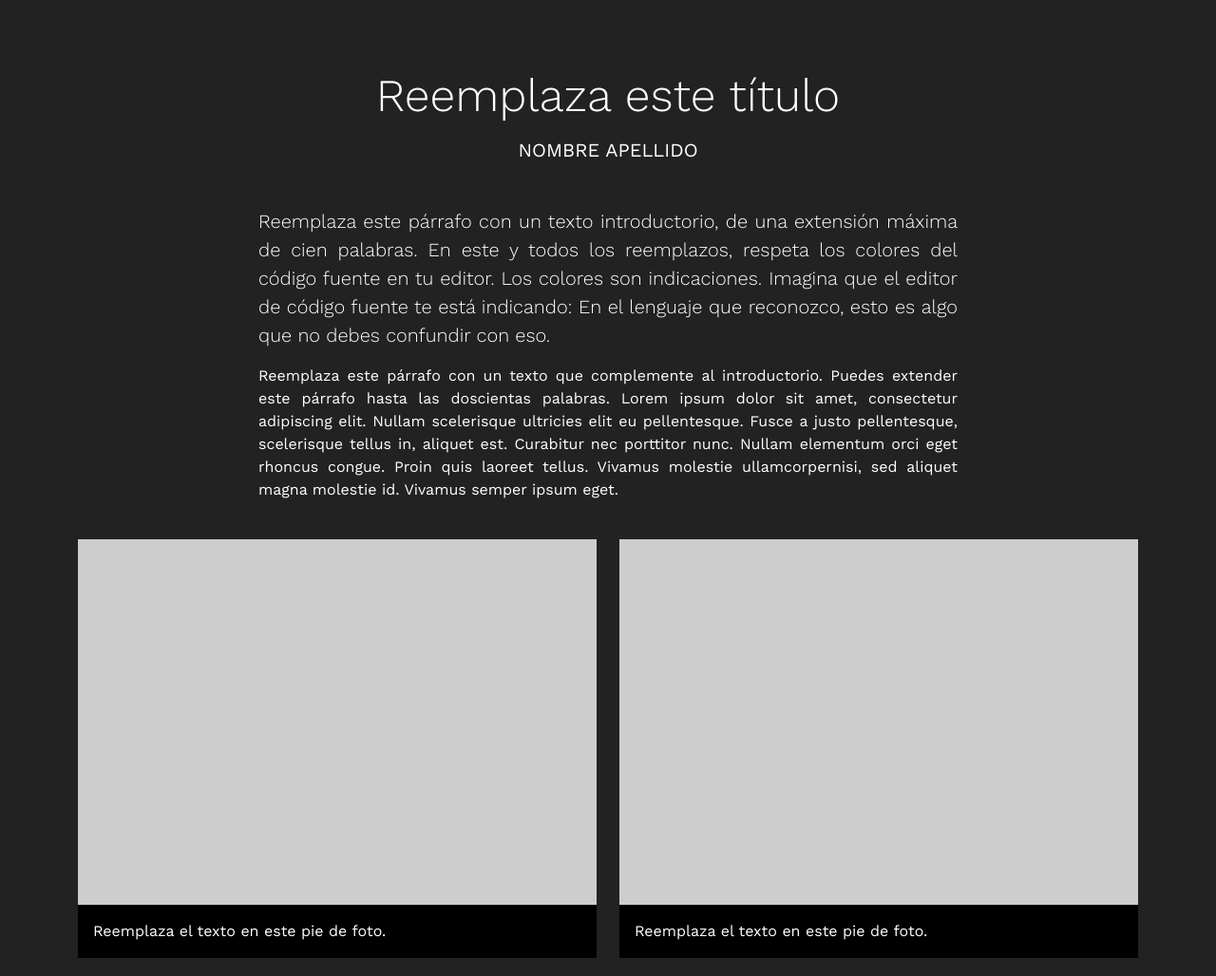
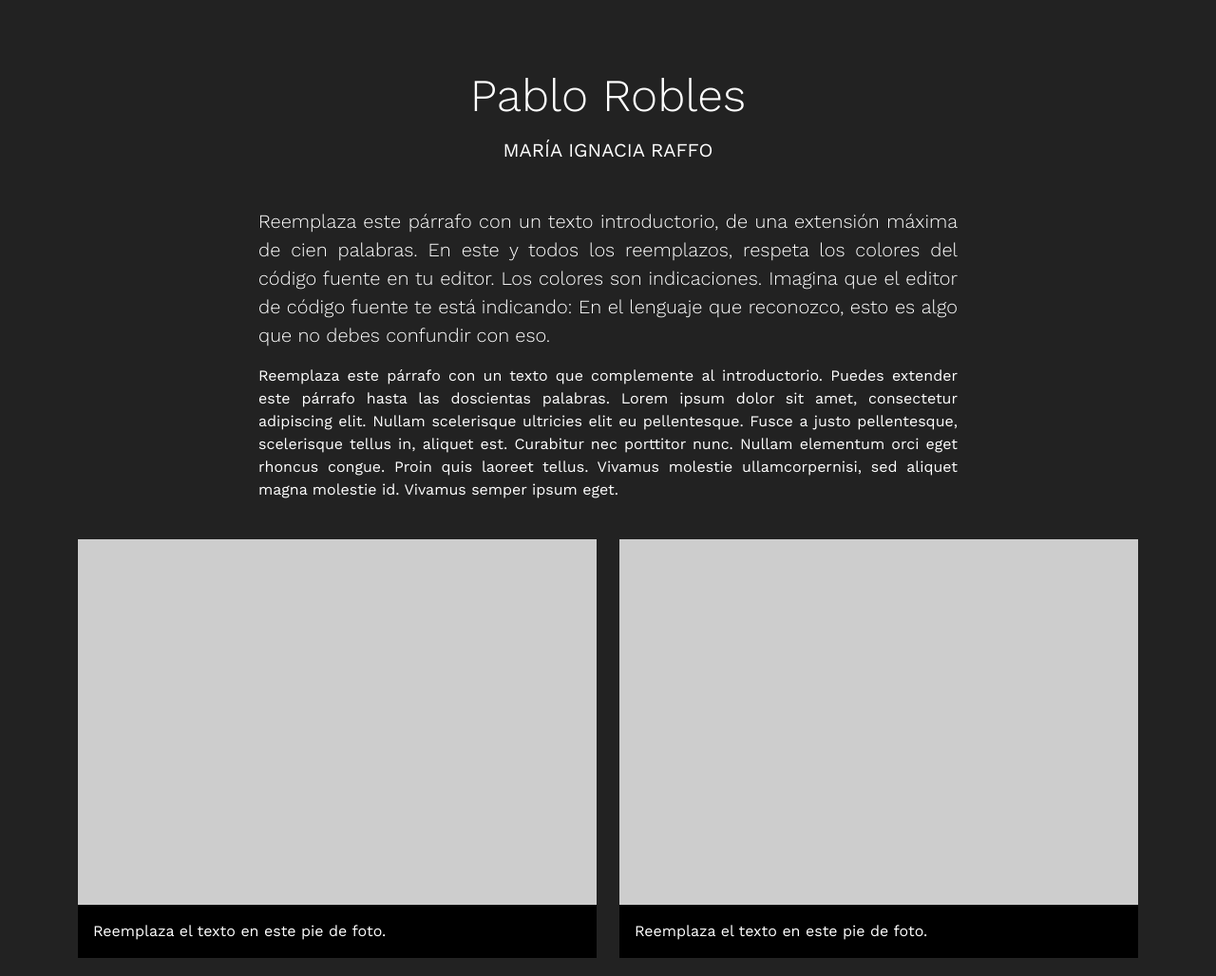
Before and after one commit to nacharaffo/id-clase-02, a plain HTML site: page index.html in a window 1280 px wide. Shown: the top 1028 px of the page at 95% size. Drawn offline with nearby package versions, Linux system fonts and the light colour scheme.

Commit message:
Update index.html

```diff
--- a/index.html
+++ b/index.html
@@ -23,9 +23,9 @@
             <div class="row py-4">
                 <div class="col-sm-11 col-md-10 col-lg-9 col-xl-8 col-xxl-7 mx-auto">
 
-                    <h1 class="mb-3 mt-5 text-center display-5 ">Reemplaza este título</h1>
+                    <h1 class="mb-3 mt-5 text-center display-5 ">Pablo Robles</h1>
 
-                    <h2 class="mb-5 text-center text-uppercase fs-5">Nombre Apellido</h2>
+                    <h2 class="mb-5 text-center text-uppercase fs-5">María Ignacia Raffo</h2>
 
                     <p class="lead">Reemplaza este párrafo con un texto introductorio, de una extensión máxima de cien palabras. En este y todos los reemplazos, respeta los colores del código fuente en tu editor. Los colores son indicaciones. Imagina que el editor de código fuente te está indicando: En el lenguaje que reconozco, esto es algo que no debes confundir con eso.</p>
 
@@ -117,9 +117,9 @@
                     <div class="col-12">
                         <p class="d-flex justify-content-between small p-1 m-0">
                             <!--reemplaza el # que sigue con la URL de tu cuenta en GitHub-->
-                            <a href="#" class="link-light">Nombre Apellido</a>
+                            <a href="https://github.com/nacharaffo" class="link-light">María Ignacia Raffo</a>
                             <a href="https://github.com/profesorfaco/dno075-2022-1/" class="link-light">Infografía Digital</a>
-                            <a href="https://github.com/profesorfaco/dno075-2022-1/tree/main/clase-02" class="d-none d-lg-inline link-light">Lunes 14 de marzo, 2022</a>
+                            <a href="https://github.com/profesorfaco/dno075-2022-1/tree/main/clase-02" class="d-none d-lg-inline link-light">Lunes 21 de marzo, 2022</a>
                         </p>
                     </div>
                 </div>
```
